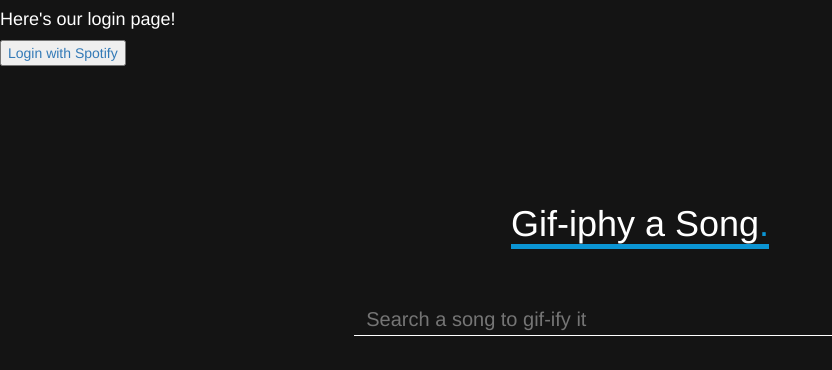
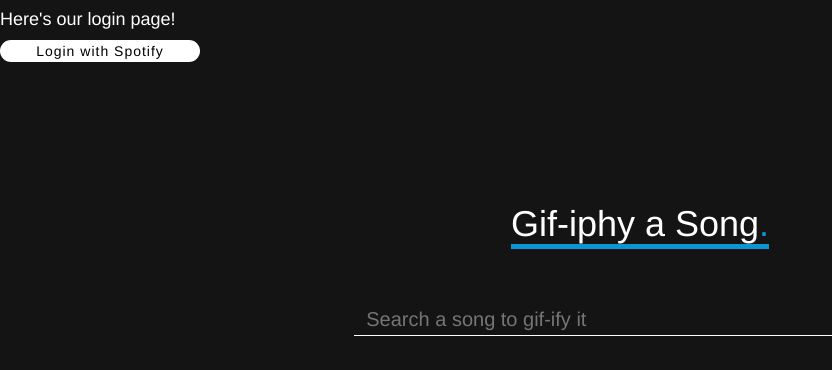
Before and after one commit to Matumbiroo/Matumbiroo, a React app in the folder client/: page /giphy in a window 1280 px wide. Shown: the whole page, without its empty margins (0-832 px from the left). Built offline with nearby package versions, Linux system fonts and the light colour scheme; what spotify-web-api-js would draw is missing.

Commit message:
added styling to the login with spotify button in giphysearchcomp

```diff
--- a/client/src/index.css
+++ b/client/src/index.css
@@ -253,7 +253,20 @@ input:hover::placeholder {
 }
 .login-btn {
     grid-column: 8;
+    width: 100%;
+    border: none;
+    border-radius: 500px;
+    background-color: white;
+    color: black;
+    letter-spacing: 1px;
+    font-weight: 500;
 }
+
+.login-btn:hover {
+    /* background-color: #0B95D4; */
+    background-color: #FFFF4F;
+}
+
 .title {
     padding-top: 100px;
     grid-row: 3;
```
